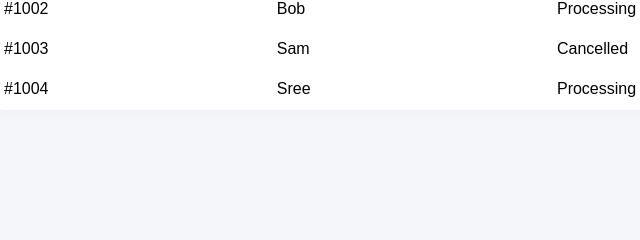
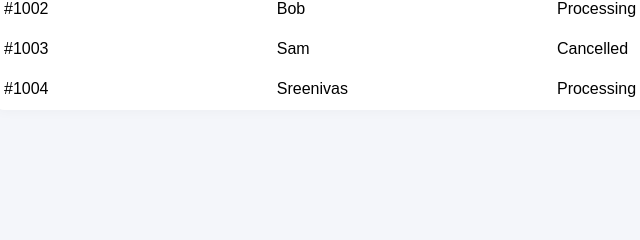
Before and after one commit to kandula1578/e-commerce, a plain HTML site: page frontend/index.html in a window 1280 px wide. Shown: the part 428-668 px from the top of the page, 254-894 px from the left. Drawn offline with Linux system fonts and the light colour scheme.

Commit message:
Update index.html

```diff
--- a/frontend/index.html
+++ b/frontend/index.html
@@ -100,7 +100,7 @@
         </tr>
 	<tr>
           <td style="padding: 10px 6px;">#1004</td>
-          <td>Sree</td>
+          <td>Sreenivas</td>
           <td>Processing</td>
           <td>$100</td>
         </tr>
```
